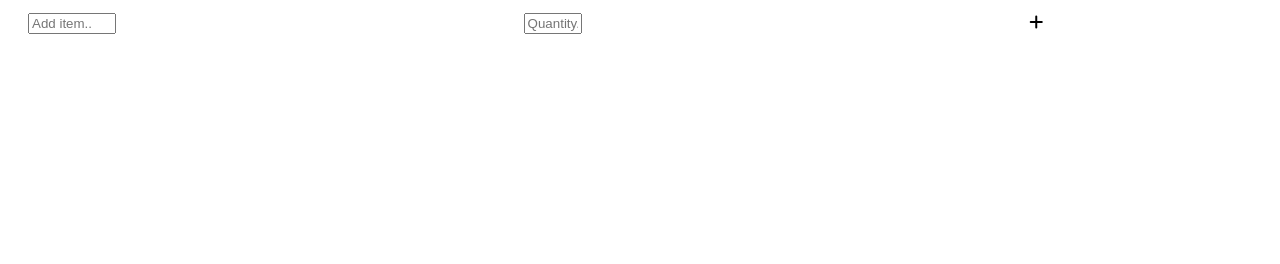
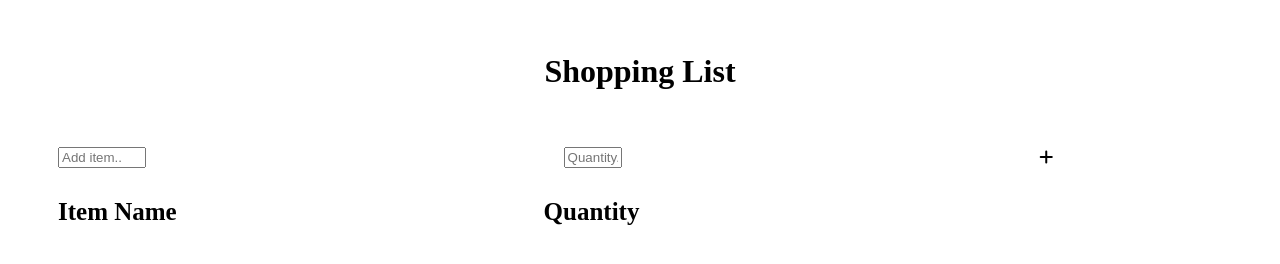
Before and after one commit to Spardutti/basicshoppinglist, a plain HTML site: page index.html in a window 1280 px wide. Drawn offline with Linux system fonts and the light colour scheme.

Commit message:
some bascis

```diff
--- a/index.html
+++ b/index.html
@@ -12,6 +12,7 @@
     <title>basic shopping cart</title>
   </head>
   <body>
+    <h1 class="title">Shopping List</h1>
     <div id="content">
       <form id="form">
         <div class="addItem">
@@ -22,6 +23,11 @@
       </form>
 
       <div class="display">
+        <div class="displayTitle">
+          <p>Item Name</p>
+          <p> Quantity </p>
+        </div>
+
     </div>
     <script src="main.js"></script>
   </body>
--- a/style.css
+++ b/style.css
@@ -17,24 +17,40 @@ input[type="number"] {
   -moz-appearance: textfield;
 }
 .qty {
-  margin-left: 10px;
+  margin-left: 50px;
   width: 50px;
 }
 .item {
   width: 80px;
-  margin-left: 20px;
+  margin-left: 50px;
 }
 
 .add {
-  margin-left: 10px;
+  margin-left: 20px;
 }
 .add:hover {
   cursor: pointer;
 }
 .displayItem {
   display: grid;
-  grid-template-columns: 2fr 2fr 1fr;
+  grid-template-columns: 2fr 2fr 2fr;
   height: 30px;
   align-items: center;
-  margin-left: 30px;
+  border: 1px solid black;
+  text-align: center;
+  padding-bottom: 10px;
+  margin-bottom: 2px;
 }
+.title{
+display: flex;
+justify-content: center;
+height: 100px;
+align-items: center;
+}
+.displayTitle{
+  display: grid;
+  grid-template-columns: 2fr 2fr 1fr;
+  margin-left: 50px;
+  font-size: 25px;
+  font-weight: bold;
+}
```
